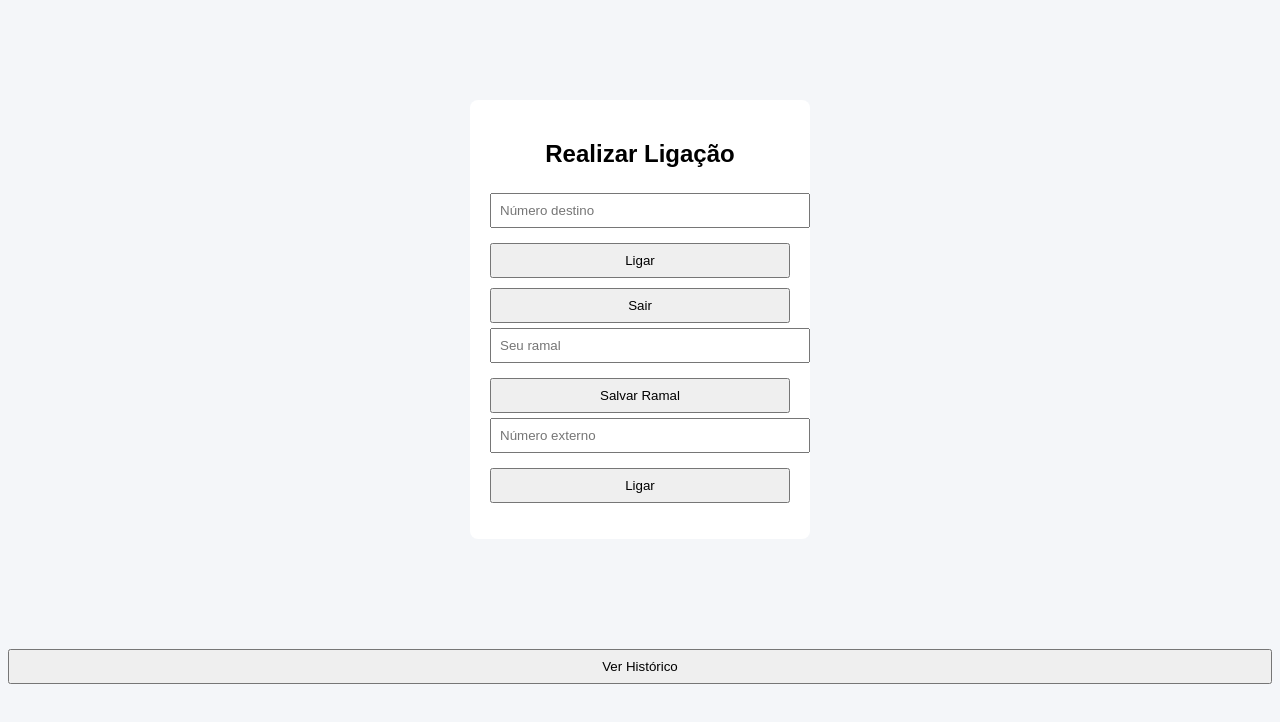
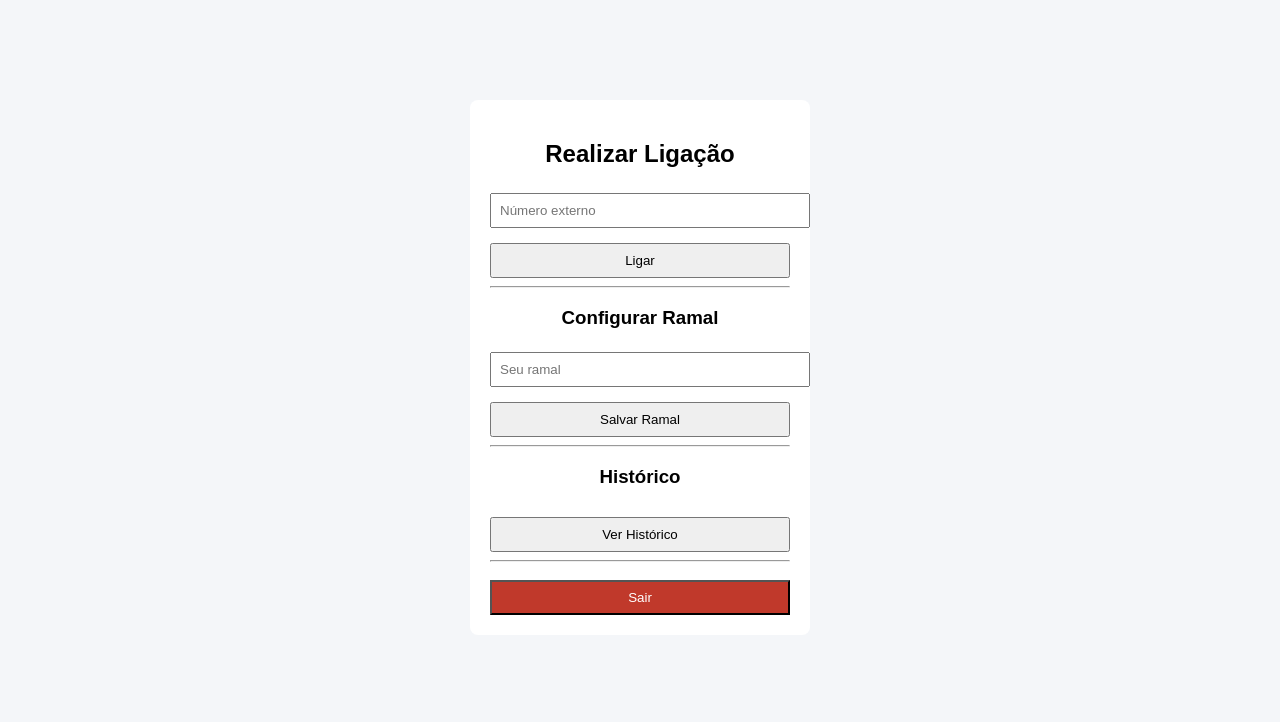
Before and after one commit to igordurigon/clicktocall, a plain HTML site: page frontend/dashboard.html in a window 1280 px wide. Drawn offline with Linux system fonts and the light colour scheme.

Commit message:
Update dashboard.html

```diff
--- a/frontend/dashboard.html
+++ b/frontend/dashboard.html
@@ -6,19 +6,36 @@
   <link rel="stylesheet" href="style.css">
 </head>
 <body>
+
 <div class="container">
+
   <h2>Realizar Ligação</h2>
-  <input type="text" id="destino" placeholder="Número destino">
+
+  <input type="text" id="destino" placeholder="Número externo">
   <button onclick="ligar()">Ligar</button>
-  <button onclick="logout()">Sair</button>
+
+  <hr>
+
+  <h3>Configurar Ramal</h3>
+
   <input type="text" id="ramal" placeholder="Seu ramal">
   <button onclick="salvarRamal()">Salvar Ramal</button>
-  <input type="text" id="destino" placeholder="Número externo">
-  <button onclick="ligar()">Ligar</button>
-  <p id="resultado"></p>
+
+  <hr>
+
+  <h3>Histórico</h3>
+  <button onclick="carregarHistorico()">Ver Histórico</button>
+  <div id="historico"></div>
+
+  <hr>
+
+  <button onclick="logout()" style="background-color:#c0392b;color:white;">
+    Sair
+  </button>
+
 </div>
-  <button onclick="carregarHistorico()">Ver Histórico</button>
-<div id="historico"></div>
+
 <script src="script.js"></script>
+
 </body>
 </html>
```
